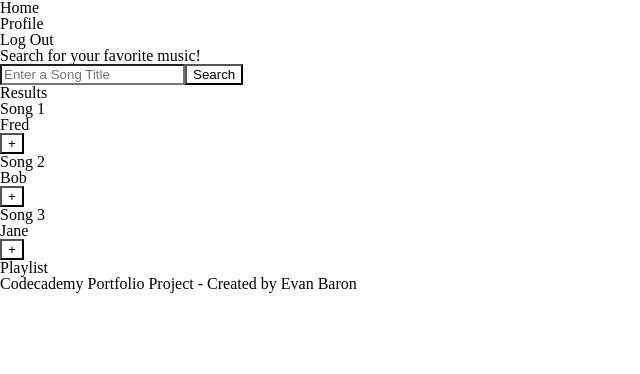
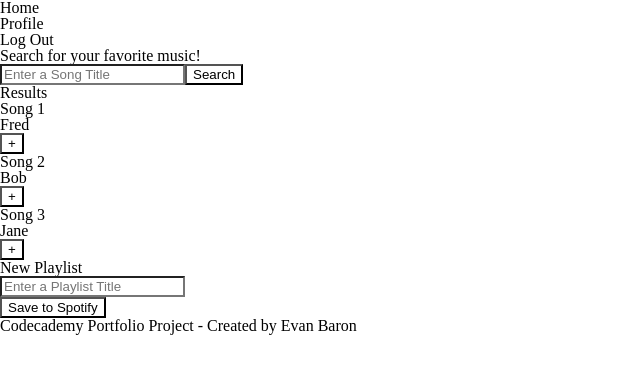
Before and after one commit to evan-baron/jammming-original-evan-version, a React (Create React App) app: page / in a window 1280 px wide. Both pictures are taken after a click on the item "Log In". Shown: the top 374 px of the page, without its empty margins (0-640 px from the left). Built offline with nearby package versions, Linux system fonts and the light colour scheme.

Commit message:
changes pre-api integration

```diff
--- a/src/components/playlist.js
+++ b/src/components/playlist.js
@@ -1,10 +1,17 @@
 import React from 'react';
 import Song from '../components/song';
 
-function Playlist({ selectedSongs, removeSong }) {
+function Playlist({ selectedSongs, removeSong, handleChange, saveToSpotify, playlistName }) {
     return (
         <>
-            <h1>Playlist</h1>
+            <h1>New Playlist</h1>
+            <input
+                type="text"
+                name="playlist"
+                placeholder="Enter a Playlist Title"
+                onChange={handleChange}
+                value={playlistName}
+            />
             <ul>
                 {selectedSongs.map((result, index) => (
                     <li key={`${index}-${result.name}`}>
@@ -13,6 +20,7 @@ function Playlist({ selectedSongs, removeSong }) {
                     </li>
                 ))}
             </ul>
+            <button onClick={(saveToSpotify)}>Save to Spotify</button>
         </>
     );
 };
--- a/src/components/results.js
+++ b/src/components/results.js
@@ -3,8 +3,6 @@ import Song from './song';
 import { resultsdata } from '../api/data/data';
 
 function Results({ addSong }) {
-    console.log(resultsdata);
-
     return (
         <>
             <h1>Results</h1>
--- a/src/pages/home/home.js
+++ b/src/pages/home/home.js
@@ -7,9 +7,10 @@ import { useOutletContext } from 'react-router-dom';
 function HomePage() {
     const { loggedIn } = useOutletContext();
     const [selectedSongs, setSelectedSongs] = useState([]);
+    const [playlistName, setPlaylistName] = useState('');
+    const [playlists, setPlaylists] = useState([]);
 
     function addSong(result) {
-        console.log(result)
         const isAlreadySelected = selectedSongs.some(song => song.name === result.name && song.artist === result.artist);
 
         if (!isAlreadySelected) {
@@ -22,7 +23,21 @@ function HomePage() {
         setSelectedSongs(updatedSongs);
     }
 
-    console.log(selectedSongs) //this is just for debugging purposes to see what songs got added to selectedSongs
+    function handleChange({ target }) {
+        const { value } = target;
+        setPlaylistName(value);
+    }
+
+    function saveToSpotify() {
+        //since we don't have an API yet, we're just clearing selectedSongs
+        setPlaylists([...playlists, {
+            playlistName: playlistName,
+            playlistSongs: selectedSongs
+        }])
+
+        setSelectedSongs([]);
+        setPlaylistName('');
+    }
 
     return (
         <div>
@@ -31,7 +46,13 @@ function HomePage() {
                     <Search />
                     <div>
                         <Results addSong={addSong} />
-                        <Playlist selectedSongs={selectedSongs} removeSong={removeSong}/>
+                        <Playlist
+                            selectedSongs={selectedSongs}
+                            removeSong={removeSong}
+                            handleChange={handleChange}
+                            saveToSpotify={saveToSpotify}
+                            playlistName={playlistName}
+                        />
                     </div>
                 </div>
             ) : "Please Log In"}
```
Also changed, not shown: src/api/api.js (added, +16 -0 lines), src/api/setup.js (deleted).
